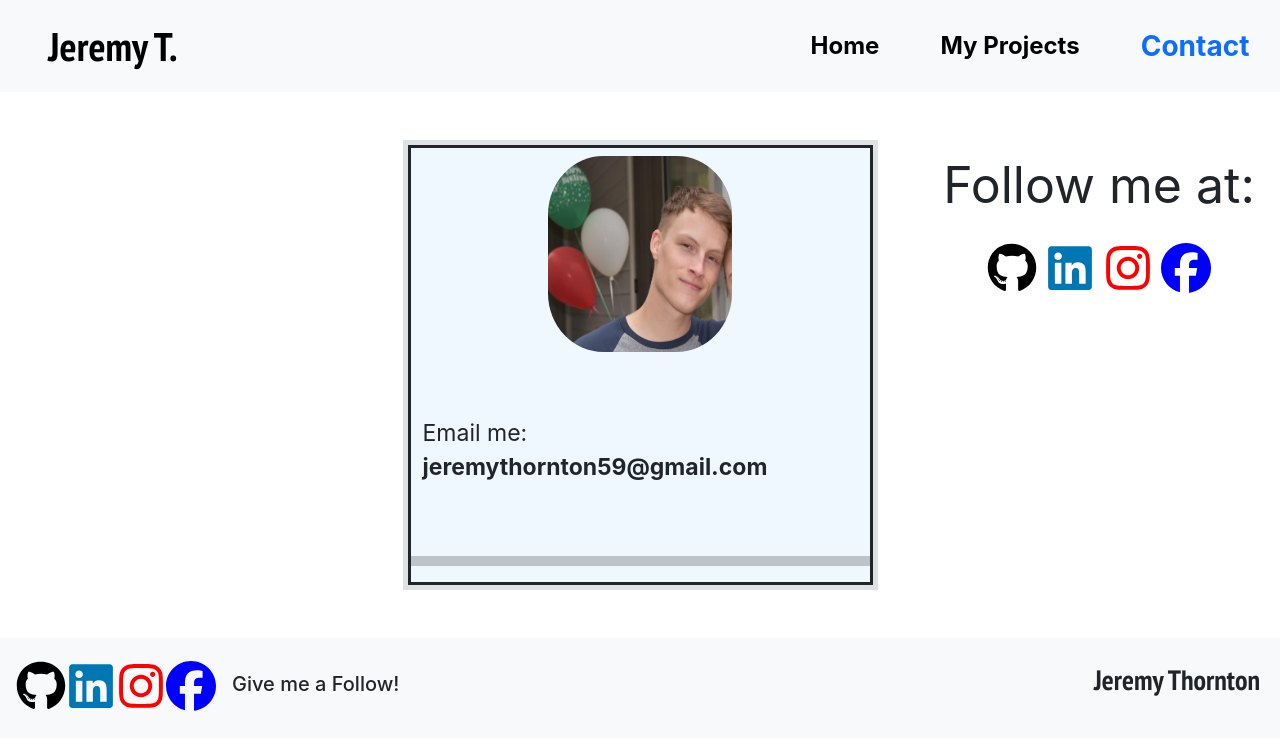
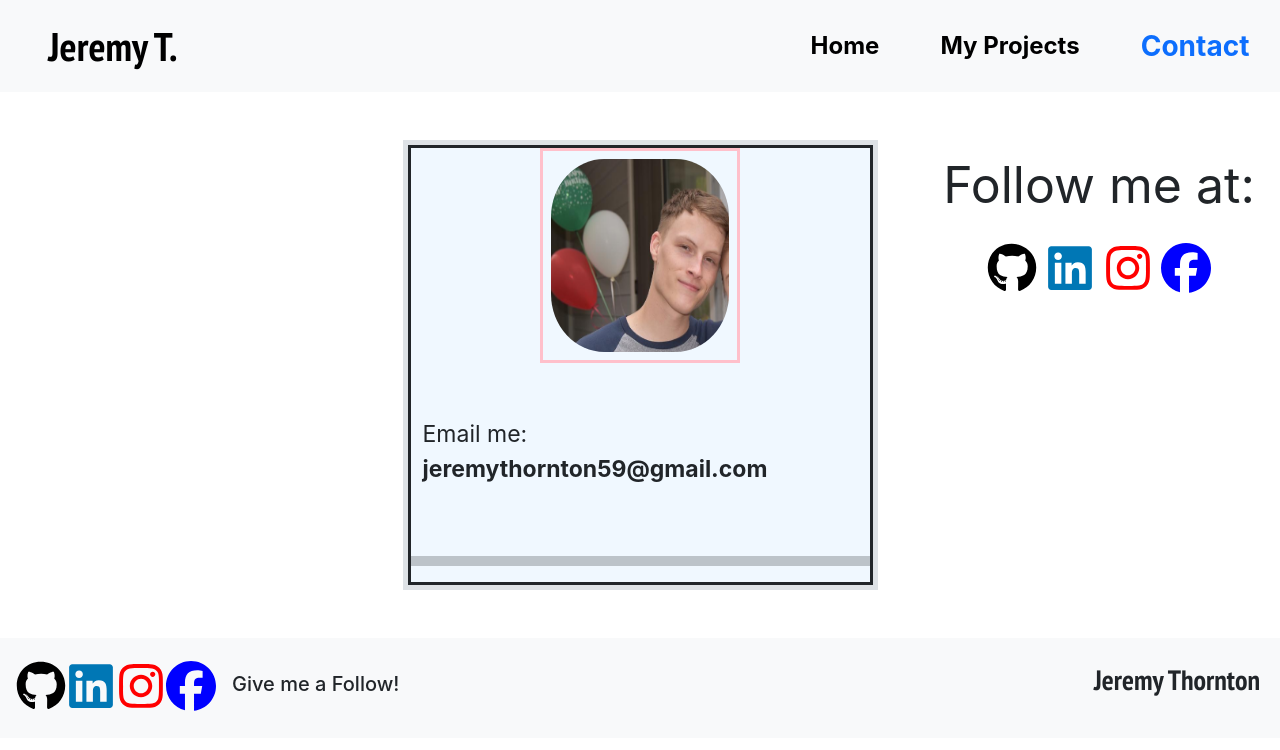
Before and after one commit to OceanSkys/Portfolio, a React (Create React App) app in the folder newport/: page /#/Contact in a window 1280 px wide. Shown: the top 750 px of the page. Built offline with nearby package versions, Linux system fonts and the light colour scheme; a web font is replaced by a local one.

Commit message:
contact me picture border color pink added

```diff
--- a/newport/src/components/Contact.js
+++ b/newport/src/components/Contact.js
@@ -11,7 +11,7 @@ return (
         <div class="row row-form">
           <div class="col d-flex justify-content-center form-col">
             <div class="row d-flex flex-column follow-me">
-              <div class="col p-2 d-flex pic-col justify-content-center align-content-center">
+              <div style={{border: 'solid', borderColor:'pink'}}class="col p-2 d-flex pic-col justify-content-center align-content-center">
                 <img src={PicofMe} class=" d-flex align-content-center justify-content-center aboutmepic2 " alt="Picture of Jeremy"/>
               </div>
               <div class="col d-flex email-col justify-content-center align-items-center">
```
